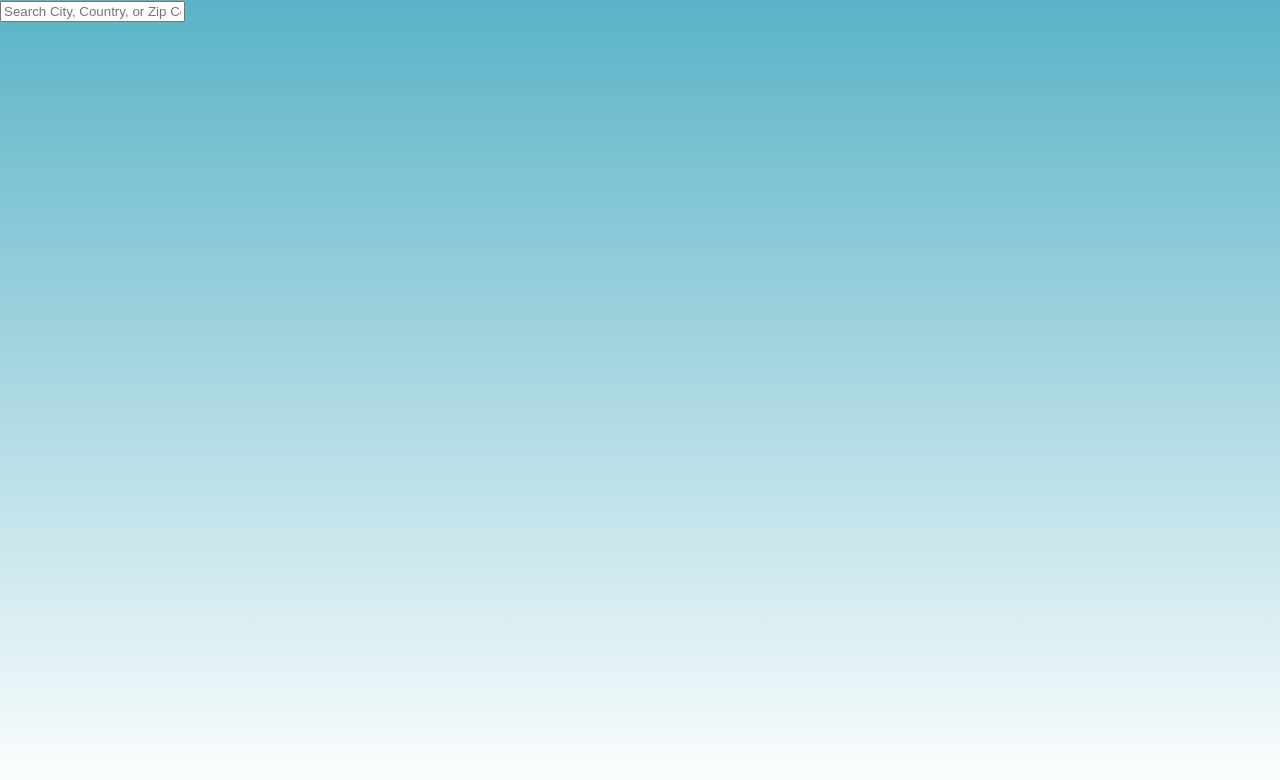
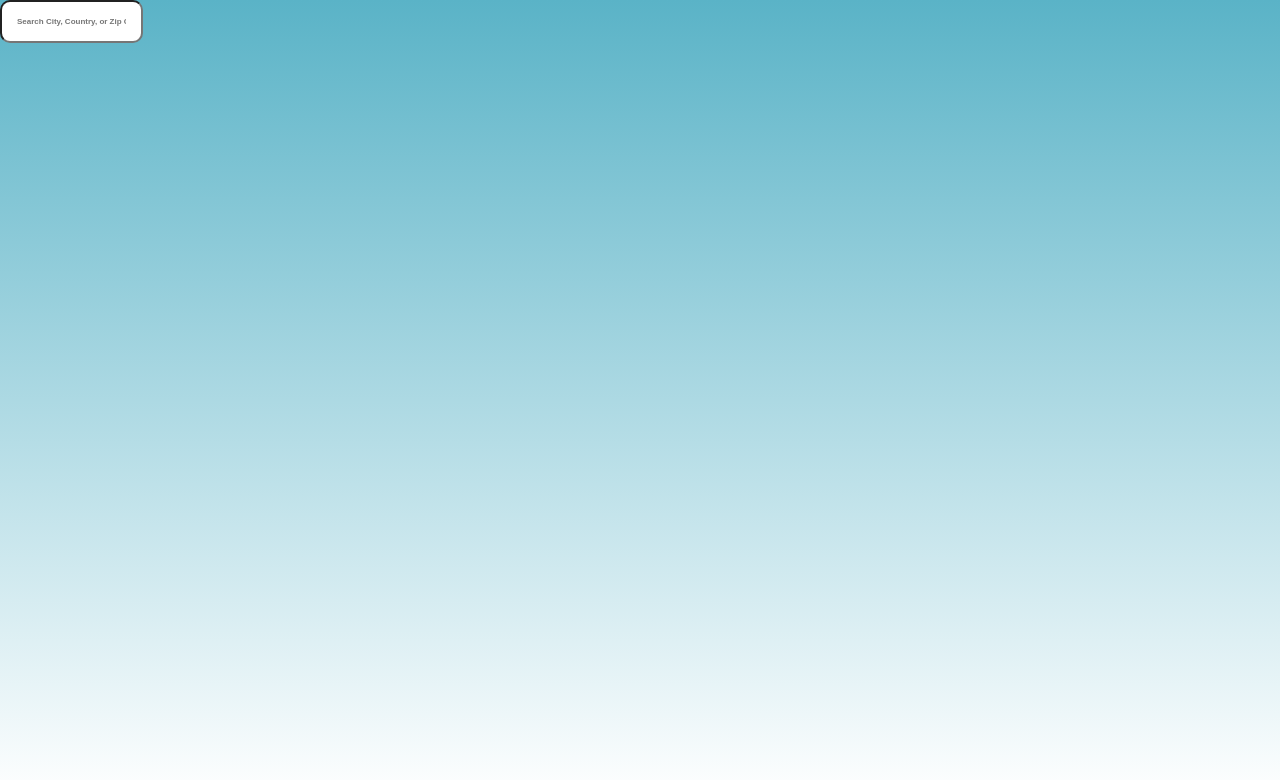
Before and after one commit to GTWeatherForcast/weather-client, a React (Create React App) app: page /test in a window 1280 px wide. Shown: the top 780 px of the page. Built offline with nearby package versions, Linux system fonts and the light colour scheme; the HTML template or start-up script is replaced by a standard one.

Commit message:
Added Raleway (600) to Landing.css; modified ComponentTest to now live in demo

```diff
--- a/src/App.js
+++ b/src/App.js
@@ -2,7 +2,7 @@
 import SignInPage from "./components/sign-in/SignIn";
 import SignUpPage from "./components/sign-up/SignUp";
 import LandingPage from "./components/landing/Landing";
-import ComponentTestPage from "./components/test/ComponentTest";
+import ComponentTestPage from "./components/demo/ComponentTest";
 
 function App() {
   return (
--- /dev/null
+++ b/src/components/demo/ComponentTest.js
@@ -0,0 +1,9 @@
+import LocationSearch from "../inputs/LocationSearch";
+
+function ComponentTestPage() {
+    return (
+      <LocationSearch />
+    );
+  }
+
+  export default ComponentTestPage;
--- a/src/components/inputs/SearchBar.css
+++ b/src/components/inputs/SearchBar.css
@@ -1,4 +1,6 @@
-.searchbar input[type=text] {
+input[type=text] {
     padding: 15px;
     border-radius: 10px;
+    font-size: 0.5em;
+    font-weight: bold;
 }
--- a/src/components/landing/Landing.css
+++ b/src/components/landing/Landing.css
@@ -1,3 +1,5 @@
+@import url('https://fonts.googleapis.com/css2?family=Raleway:wght@600&display=swap');
+
 body {
     overflow: hidden;
     height: 800px;
@@ -17,7 +19,7 @@
     text-decoration: none;
     color: var(--Contrast-Background, #FFF);
     text-shadow: 0px 4px 4px rgba(0, 0, 0, 0.25);
-    /* font-family: Raleway; */
+    font-family: Raleway;
     font-size: 20px;
     font-weight: 600;
 }
--- a/src/components/test/ComponentTest.js
+++ /dev/null
@@ -1,9 +0,0 @@
-import LocationSearch from "../inputs/LocationSearch";
-
-function ComponentTestPage() {
-    return (
-      <LocationSearch />
-    );
-  }
-
-  export default ComponentTestPage;
```
